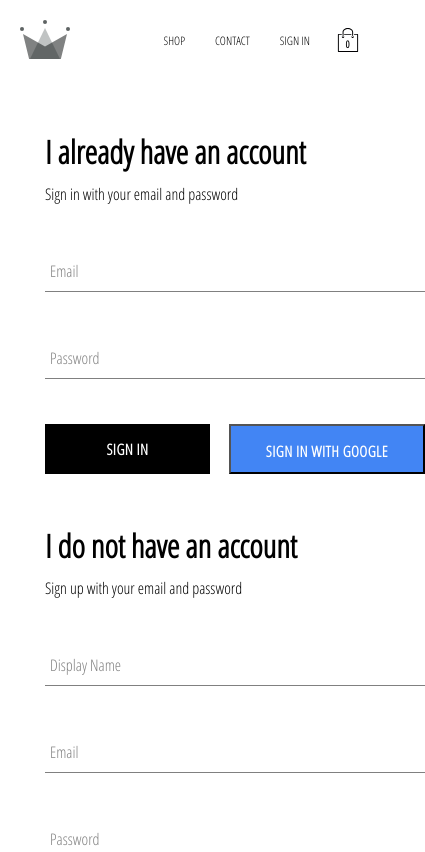
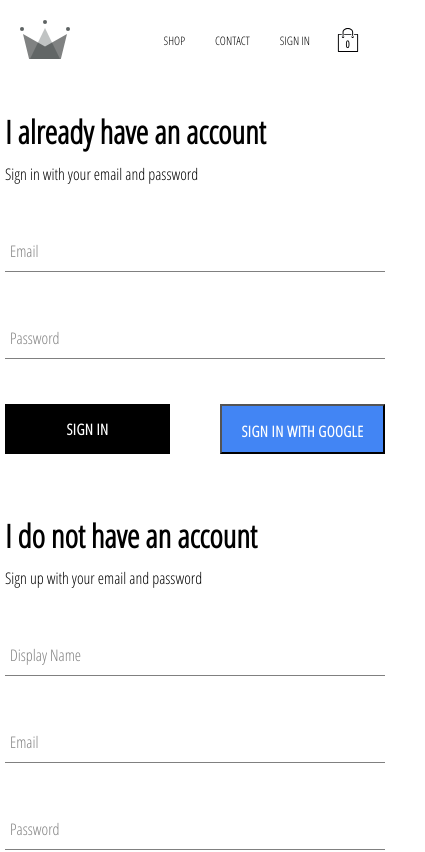
Before and after one commit to AbSamad99/crwn-clothing, a React (Create React App) app in the folder client/: page /signin in a window 390 px wide. Shown: the top 852 px of the page, 425 px wide, since content can reach past the window. Built offline with nearby package versions, Linux system fonts and the light colour scheme; no server answers.

Commit message:
Trying to make our app mobile friendly v5

```diff
--- a/client/src/components/custom-button/custom-button.styles.jsx
+++ b/client/src/components/custom-button/custom-button.styles.jsx
@@ -56,4 +56,9 @@ export const CustomButtonContainer=styled.button`
   justify-content: center;
 
   ${getButtonStyles}
+
+  @media screen and (max-width:800px){
+    padding:0;
+    width:100px;
+  }
 `;
--- a/client/src/components/sign-in/sign-in.styles.scss
+++ b/client/src/components/sign-in/sign-in.styles.scss
@@ -10,7 +10,4 @@
         display: flex;
         justify-content: space-between;
     }
-    @media screen and (max-width:800px){
-        margin: 20px 0;
-    }
 }
--- a/client/src/components/sign-up/sign-up.styles.scss
+++ b/client/src/components/sign-up/sign-up.styles.scss
@@ -6,8 +6,4 @@
     .title{
         margin: 10px 0;
     }
-
-    @media screen and (max-width:800px){
-        margin: 20px 0;
-    }
 }
--- a/client/src/pages/sign-in-and-sign-up/sign-in-and-sign-up.styles.scss
+++ b/client/src/pages/sign-in-and-sign-up/sign-in-and-sign-up.styles.scss
@@ -6,6 +6,10 @@
 
     @media screen and (max-width:800px){
         flex-direction: column;
-        width: 300px;
+        width: unset;
+        align-items: center;
+        > *:first-child {
+            margin-bottom: 50px;
+          }
     }
 }
```
